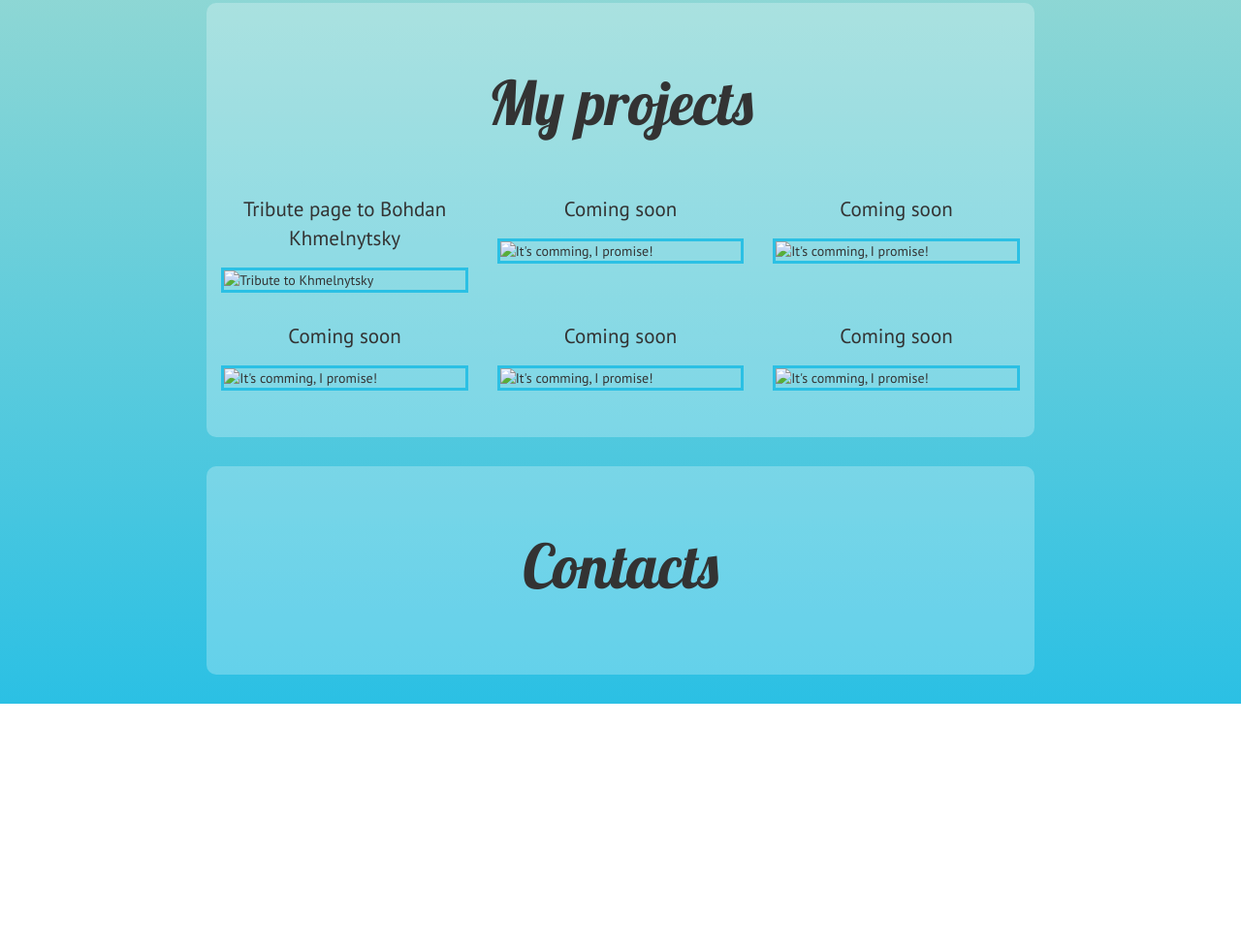
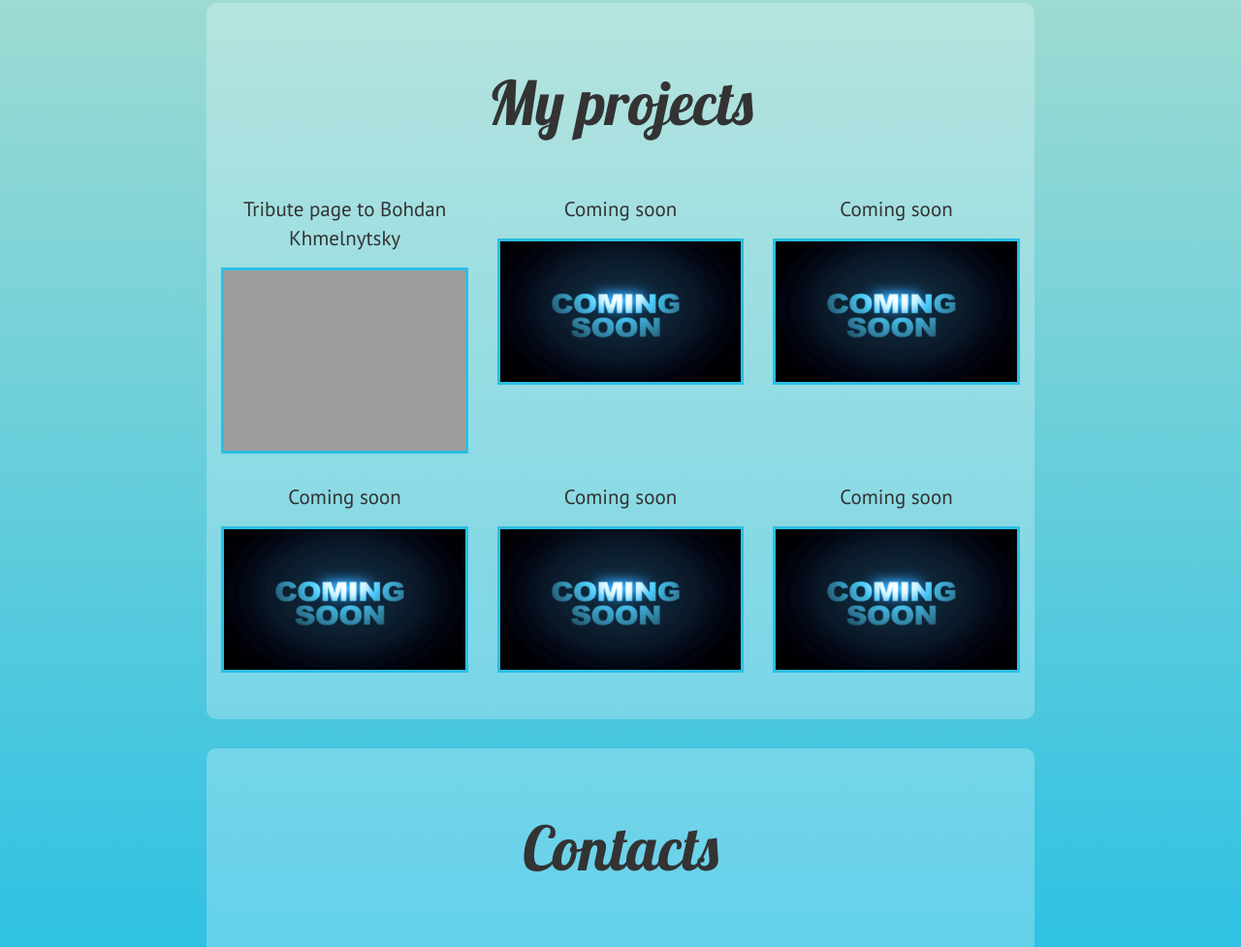
Before and after one commit to OLucky/Portfolio, a plain HTML site: page index.html in a window 1280 px wide. Shown: the part 687-1664 px from the top of the page at 97% size. Before the commit the page ends 1413 px from the top, so only its background shows below. Drawn offline with nearby package versions, Linux system fonts and the light colour scheme; the site is published under a folder, as on GitHub Pages, so addresses that start at the root find nothing.

Commit message:
Yet again

```diff
--- a/index.html
+++ b/index.html
@@ -35,7 +35,7 @@
   <div id="about" class="jumbotron col-md-8 col-md-offset-2">
     <div class="row">
       <h1 class="text-center title">Hello and wellcome!</h1>
-      <img class="col-md-5 col-md-offset-2 img-responsive img-photo img-circle" alt="Photo-placeholder" src="/images/avatar.jpg"></img>
+      <img class="col-md-5 col-md-offset-2 img-responsive img-photo img-circle" alt="Photo-placeholder" src="images/avatar.jpg"></img>
       <p class="text-about col-md-4 col-md-offset-1">My name is Georgii and I'm aspiring front-end developer. By main education I'm master in History but always interested in trying new things and so I'm here. Currently following the way of Free Code Camp and hope to become better in html/css/js
         coding.
       </p>
@@ -51,30 +51,30 @@
       <a href="http://codepen.io/OLucky/full/RRLkAW/">
         <div class="proj col-md-4">
           <p class="text-center">Tribute page to Bohdan Khmelnytsky</p>
-          <img alt="Tribute to Khmelnytsky" class="img-responsive img-project" src="/images/khmel.png"></img>
+          <img alt="Tribute to Khmelnytsky" class="img-responsive img-project" src="images/khmel.png"></img>
         </div>
       </a>
       <div class="proj col-md-4">
         <p class="text-center">Coming soon</p>
-        <img alt="It's comming, I promise!" class="img-responsive img-project" src="/images/coming-soon.jpg"></img>
+        <img alt="It's comming, I promise!" class="img-responsive img-project" src="images/coming-soon.jpg"></img>
       </div>
       <div class="proj col-md-4">
         <p class="text-center">Coming soon</p>
-        <img alt="It's comming, I promise!" class="img-responsive img-project" src="/images/coming-soon.jpg"></img>
+        <img alt="It's comming, I promise!" class="img-responsive img-project" src="images/coming-soon.jpg"></img>
       </div>
     </div>
     <div class="row">
       <div class="proj col-md-4">
         <p class="text-center">Coming soon</p>
-        <img alt="It's comming, I promise!" class="img-responsive img-project" src="/images/coming-soon.jpg"></img>
+        <img alt="It's comming, I promise!" class="img-responsive img-project" src="images/coming-soon.jpg"></img>
       </div>
       <div class="proj col-md-4">
         <p class="text-center">Coming soon</p>
-        <img alt="It's comming, I promise!" class="img-responsive img-project" src="/images/coming-soon.jpg"></img>
+        <img alt="It's comming, I promise!" class="img-responsive img-project" src="images/coming-soon.jpg"></img>
       </div>
       <div class="proj col-md-4">
         <p class="text-center">Coming soon</p>
-        <img alt="It's comming, I promise!" class="img-responsive img-project" src="/images/coming-soon.jpg"></img>
+        <img alt="It's comming, I promise!" class="img-responsive img-project" src="images/coming-soon.jpg"></img>
       </div>
     </div>
 </section>
```
